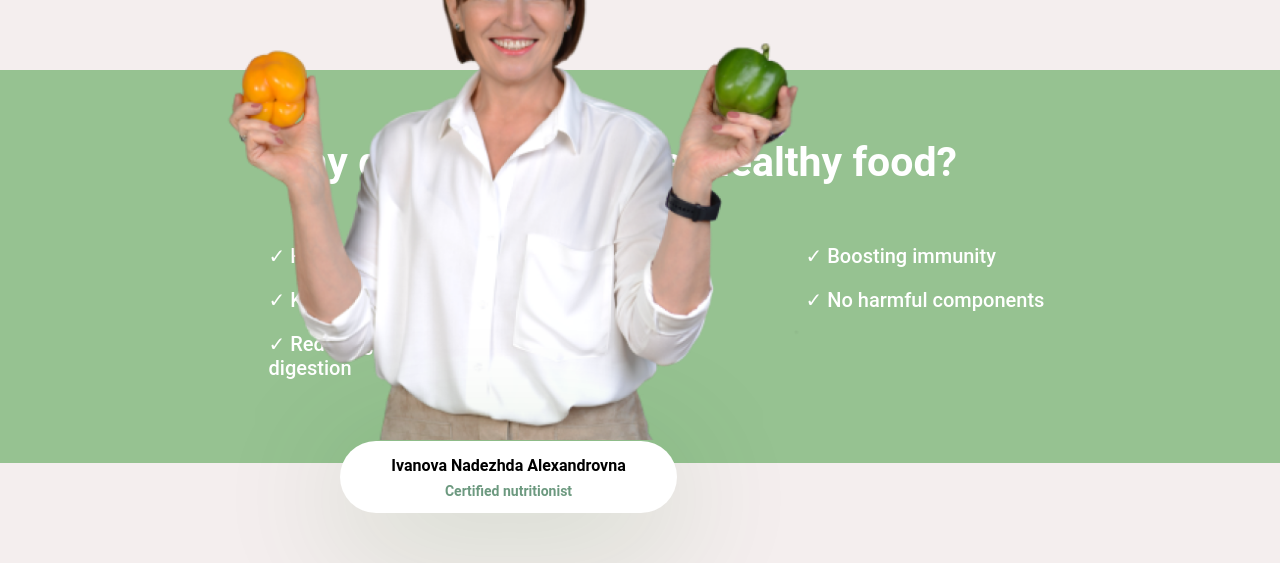
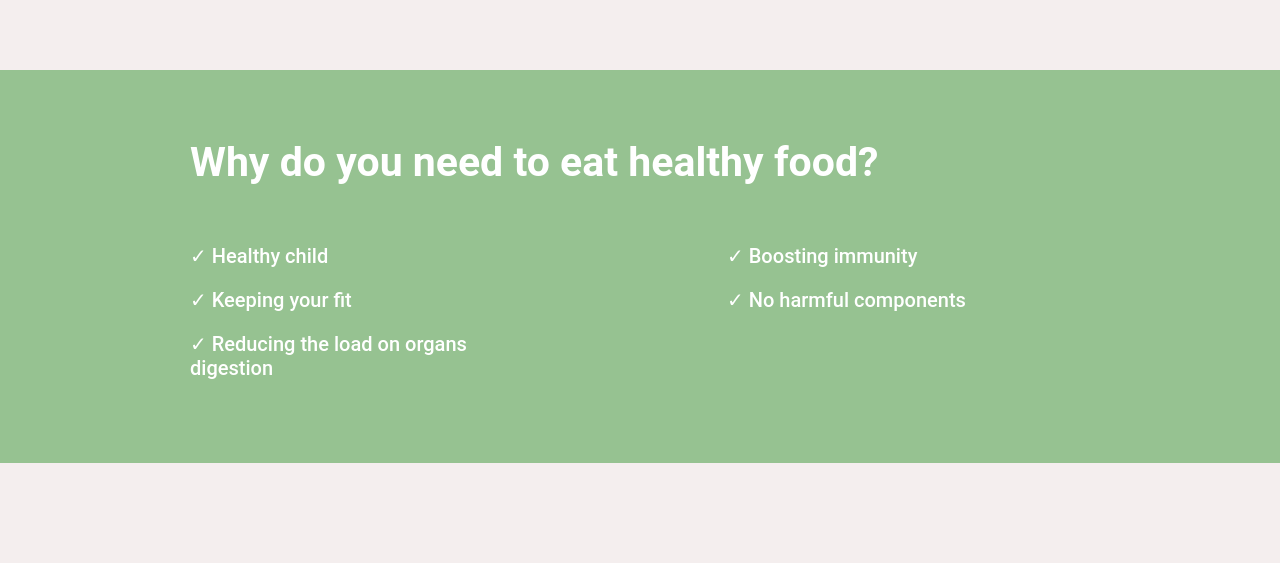
Before and after one commit to MariaMantusova/healthywoman_next, a Next.js app: page / in a window 1280 px wide. Shown: the part 1034-1597 px from the top of the page. Built offline with nearby package versions, Linux system fonts and the light colour scheme.

Commit message:
feat: make data points adapitve

```diff
--- a/src/components/DietPoints/DietPoints.css
+++ b/src/components/DietPoints/DietPoints.css
@@ -6,19 +6,43 @@
     padding-bottom: 83px;
 }
 
+@media screen and (max-width: 1450px) {
+    .diet-points {
+       justify-content: center;
+    }
+}
+
 .diet-points__image {
     position: absolute;
     top: -200px;
-    left: 200px;
+    left: 50px;
     width: 620px;
     height: 570px;
     object-fit: contain;
 }
 
+@media screen and (max-width: 1537px) {
+    .diet-points__image {
+        left: -30px;
+    }
+}
+
+@media screen and (max-width: 1537px) {
+    .diet-points__image {
+        left: -30px;
+    }
+}
+
+@media screen and (max-width: 1450px) {
+    .diet-points__image {
+        display: none;
+    }
+}
+
 .diet-points__info {
     position: absolute;
     bottom: -50px;
-    left: 340px;
+    left: 200px;
     background-color: white;
     border-radius: 65px;
     max-width: 337px;
@@ -30,6 +54,18 @@
     align-items: center;
     gap: 5px;
     box-shadow: 0 21px 133px 0 rgba(17, 95, 0, 0.21);
+}
+
+@media screen and (max-width: 1537px) {
+    .diet-points__info {
+        left: 100px;
+    }
+}
+
+@media screen and (max-width: 1450px) {
+    .diet-points__info {
+        display: none;
+    }
 }
 
 .diet-points__name {
@@ -62,6 +98,18 @@
     margin-right: 323px;
 }
 
+@media screen and (max-width: 1675px) {
+    .diet-points__title {
+        margin-right: 100px;
+    }
+}
+
+@media screen and (max-width: 1537px) {
+    .diet-points__title {
+        margin-right: 100px;
+    }
+}
+
 .diet-points__items {
     display: flex;
     align-items: baseline;
--- a/src/components/Products/Products.css
+++ b/src/components/Products/Products.css
@@ -22,5 +22,6 @@
     padding: 0;
     display: flex;
     flex-wrap: wrap;
-    gap: 10px;
+    gap: 20px;
+    justify-content: center;
 }
```
